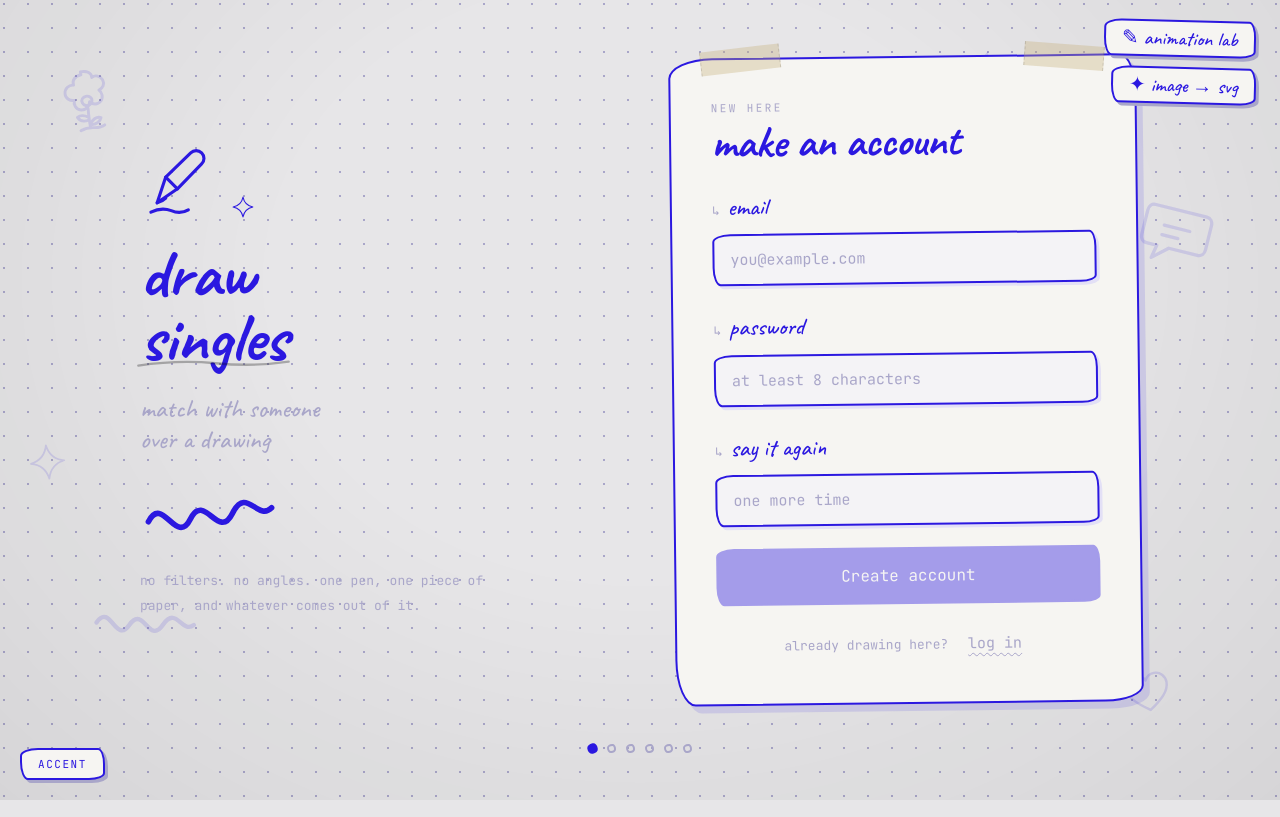
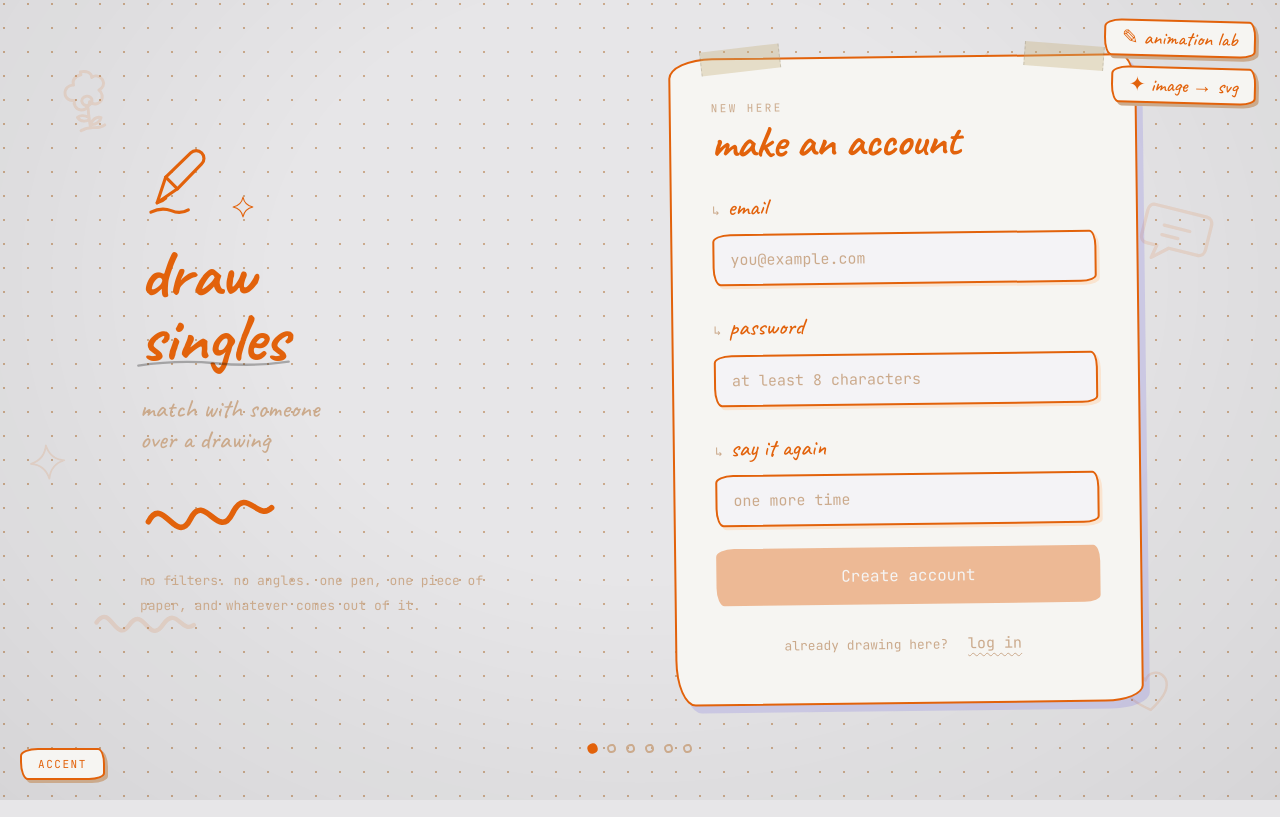
Before and after one commit to terrykim109/draw-singles-app, a React (Vite) app in the folder frontend/: page / in a window 1280 px wide. Built offline with nearby package versions, Linux system fonts and the light colour scheme.

Commit message:
intial color setting

```diff
--- a/frontend/src/palettes.ts
+++ b/frontend/src/palettes.ts
@@ -9,6 +9,16 @@ export type Palette = {
 };
 
 export const PALETTES: Palette[] = [
+
+  {
+    id: 'sharpie',
+    name: 'tangerine sharpie',
+    ink: '#e2620b',
+    inkDeep: '#b84c05',
+    surface: '#fae4d0',
+    surfaceHover: '#f6d9be',
+    muted: '#cbaa8c',
+  },
   {
     id: 'ballpoint',
     name: 'ballpoint blue',
@@ -54,15 +64,7 @@ export const PALETTES: Palette[] = [
     surfaceHover: '#cde9db',
     muted: '#9dbfae',
   },
-  {
-    id: 'sharpie',
-    name: 'tangerine sharpie',
-    ink: '#e2620b',
-    inkDeep: '#b84c05',
-    surface: '#fae4d0',
-    surfaceHover: '#f6d9be',
-    muted: '#cbaa8c',
-  },
+
   {
     id: 'graphite',
     name: 'graphite pencil',
--- a/frontend/src/styles.css
+++ b/frontend/src/styles.css
@@ -1,11 +1,11 @@
 :root {
   --bg: #e7e6e8;
   --paper: #f6f5f2;
-  --surface: #e3e0f6;
-  --surface-hover: #dbd7f3;
-  --ink: #2b18e0;
-  --ink-deep: #1f0fb8;
-  --ink-muted: #a9a6c9;
+  --surface: #fae4d0;
+  --surface-hover: #f6d9be;
+  --ink: #e2620b;
+  --ink-deep: #b84c05;
+  --ink-muted: #cbaa8c;
   --white: #f4f3f6;
   --tape: rgba(198, 176, 122, 0.35);
   --mono: 'JetBrains Mono', ui-monospace, 'SF Mono', Menlo, Consolas, monospace;
```
